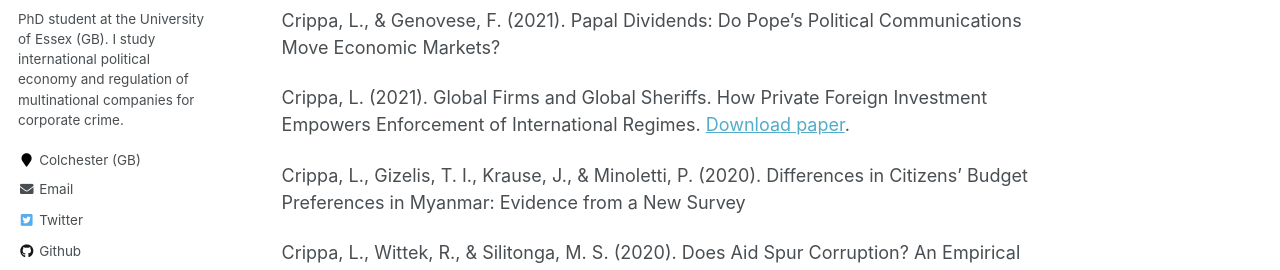
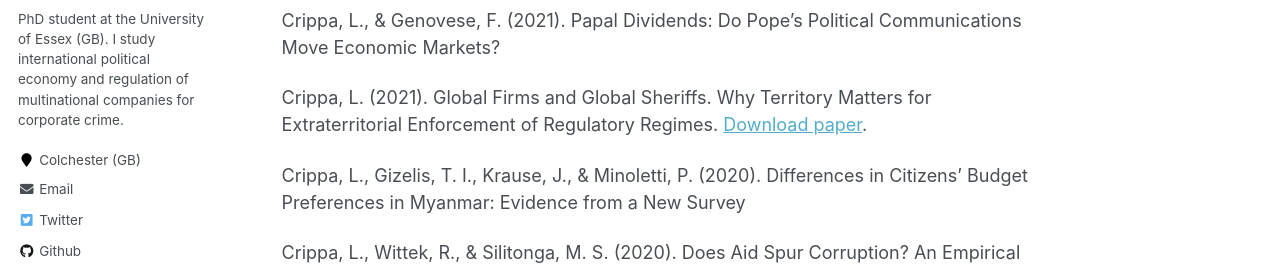
Before and after one commit to lorenzo-crippa/lorenzo-crippa.github.io, a Jekyll site: the page built from _pages/research.md, in a window 1280 px wide and 1237 px high. Shown: the part 326-596 px from the top of the window. Built offline with Jekyll 4.4.1, drawn with Linux system fonts in a browser that asks for light colours; some web fonts are replaced.

Commit message:
Update paper title

```diff
--- a/_pages/research.md
+++ b/_pages/research.md
@@ -10,7 +10,7 @@ Crippa, L. (2021). The conditional arm of the law. The effect of the OECD Anti-B
 
 Crippa, L., & Genovese, F. (2021). Papal Dividends: Do Pope’s Political Communications Move Economic Markets?
 
-Crippa, L. (2021). Global Firms and Global Sheriffs. How Private Foreign Investment Empowers Enforcement of International Regimes. [Download paper](https://lorenzo-crippa.github.io/files/sheriffs.pdf).
+Crippa, L. (2021). Global Firms and Global Sheriffs. Why Territory Matters for Extraterritorial Enforcement of Regulatory Regimes. [Download paper](https://lorenzo-crippa.github.io/files/sheriffs.pdf).
 
 Crippa, L., Gizelis, T. I., Krause, J., & Minoletti, P. (2020). Differences in Citizens’ Budget Preferences in Myanmar: Evidence from a New Survey
 
```
Also changed, not shown: 2 other files.
